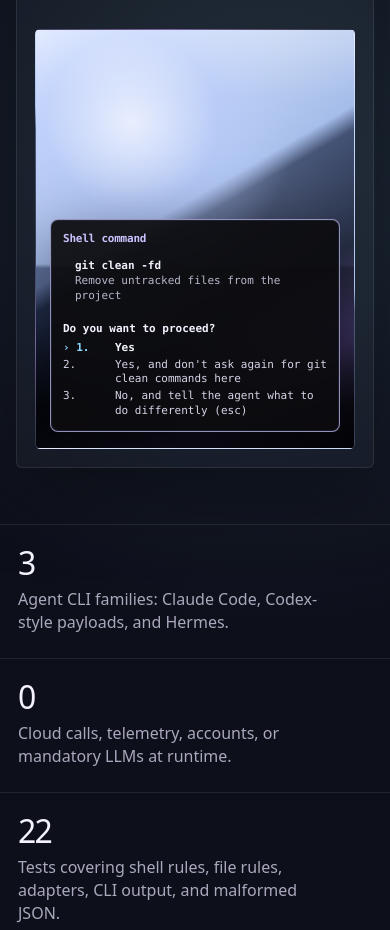
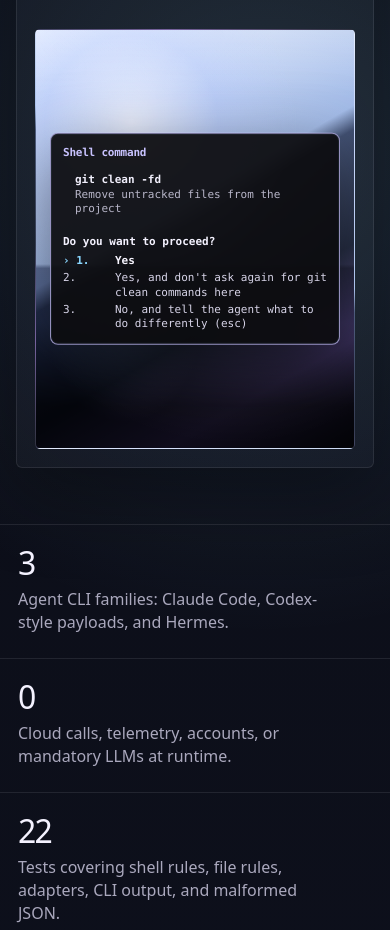
Before and after one commit to r4mielCEO/notatechbro, a website: page docs/landing.html in a window 390 px wide. Shown: the part 780-1710 px from the top of the page. Drawn offline with Linux system fonts and the light colour scheme.

Commit message:
Center landing permission prompt

```diff
--- a/docs/landing.html
+++ b/docs/landing.html
@@ -325,10 +325,11 @@
 
       .permission-prompt {
         position: absolute;
-        right: min(6vw, 54px);
-        bottom: min(5vw, 42px);
-        left: min(6vw, 54px);
+        top: 50%;
+        left: 50%;
         z-index: 3;
+        width: min(calc(100% - 108px), 720px);
+        transform: translate(-50%, -50%);
         overflow: hidden;
         border: 1px solid rgba(201, 195, 255, 0.72);
         border-radius: 8px;
@@ -804,9 +805,7 @@
         }
 
         .permission-prompt {
-          right: 14px;
-          bottom: 16px;
-          left: 14px;
+          width: calc(100% - 28px);
           font-size: 11px;
         }
 
```
Also changed, not shown: docs/assets/notatechbro-landing-preview.png.
